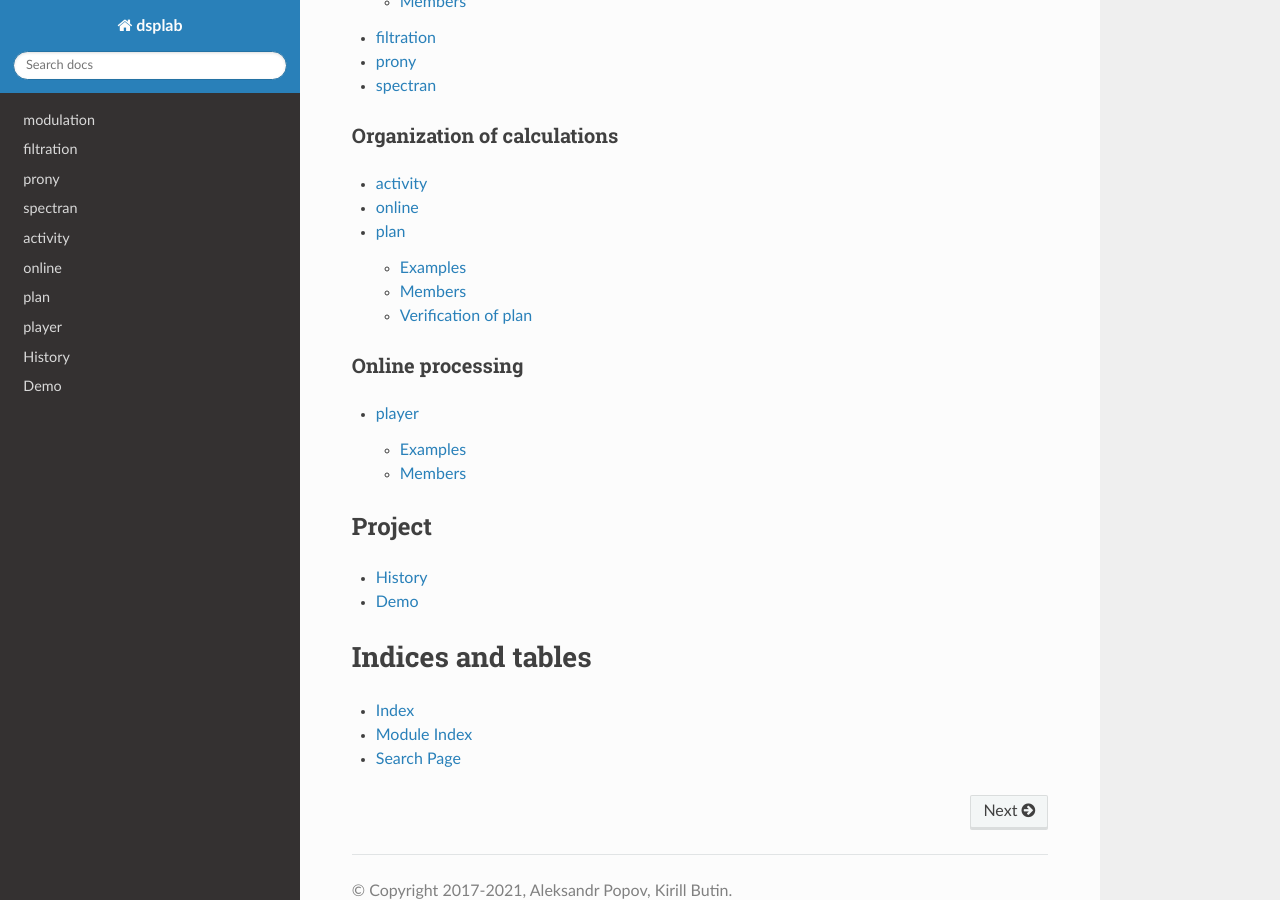
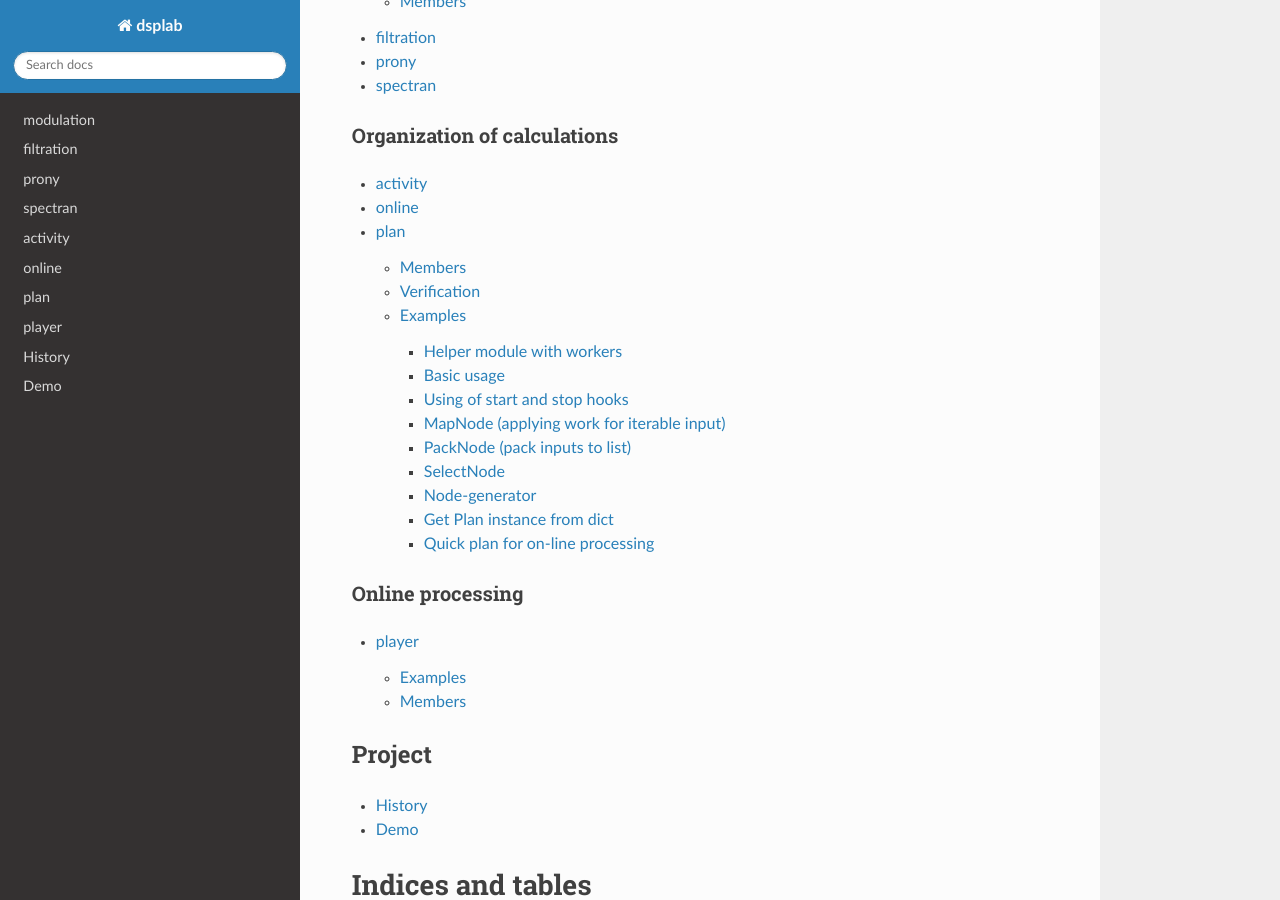
Before and after one commit to aleneus/dsplab, a Sphinx documentation site: the page built from docs/source/index.rst, in a window 1280 px wide and 900 px high, scrolled down 512 px. Built offline with Sphinx 7.4.7 and the Read the Docs theme 2.0.0, drawn with Linux system fonts in a browser that asks for light colours; the version number could not be read and is left out; some of the changed lines change nothing that is shown.

Commit message:
docs: fix: readthedocs: plan

```diff
--- a/docs/source/flow.rst
+++ b/docs/source/flow.rst
@@ -18,6 +18,22 @@ online
 
 plan
 ====
+
+Members
+-------
+
+.. automodule:: dsplab.flow.plan
+   :members:
+   :undoc-members:
+   :show-inheritance:
+
+Verification
+------------
+
+.. automodule:: dsplab.flow.verify
+   :members:
+   :undoc-members:
+   :show-inheritance:
 
 Examples
 --------
@@ -77,19 +93,3 @@ Quick plan for on-line processing
 
 .. literalinclude:: ../../demo/flow/online.py
    :language: python
-
-Members
--------
-
-.. automodule:: dsplab.flow.plan
-   :members:
-   :undoc-members:
-   :show-inheritance:
-
-Verification of plan
---------------------
-
-.. automodule:: dsplab.flow.verify
-   :members:
-   :undoc-members:
-   :show-inheritance:
--- a/docs/source/index.rst
+++ b/docs/source/index.rst
@@ -36,7 +36,7 @@ Organization of calculations
 ^^^^^^^^^^^^^^^^^^^^^^^^^^^^
 
 .. toctree::
-   :maxdepth: 2
+   :maxdepth: 3
 
    flow
 
```
